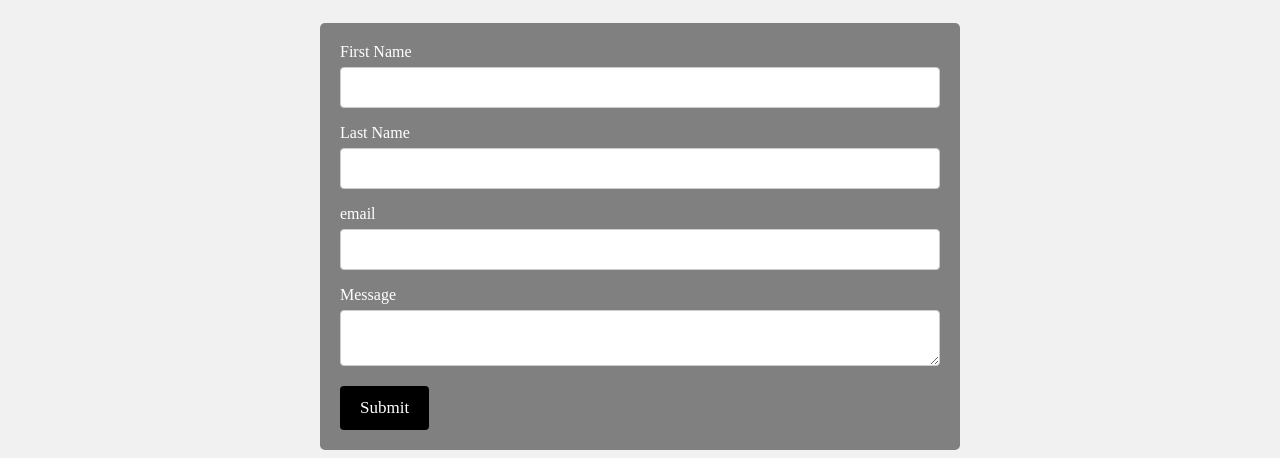
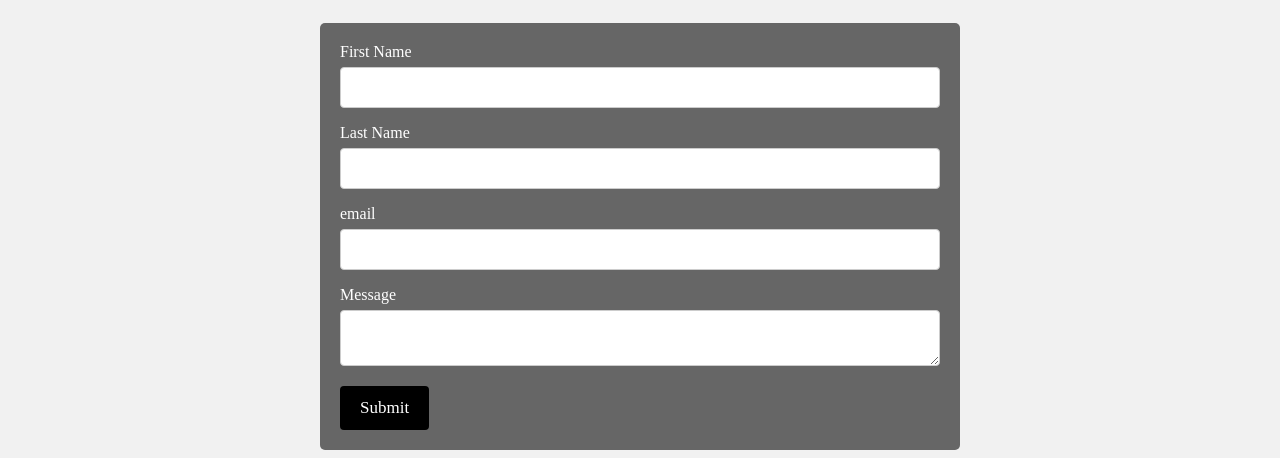
Before and after one commit to phillipsa1/islt_7361.github.io, a plain HTML site: page ISLT7355_webcontent/contact.html in a window 1280 px wide. Shown: the part 342-800 px from the top of the page. Drawn offline with nearby package versions, Linux system fonts and the light colour scheme; a web font is replaced by a local one.

Commit message:
Update style.css

```diff
--- a/ISLT7355_webcontent/style.css
+++ b/ISLT7355_webcontent/style.css
@@ -306,7 +306,7 @@ h4{
 /*********FORM**** */
 .contact_container {
   border-radius: 5px;
-  background-color:  #808080;
+  background-color:  #666666;
   color: white;
   font-family:'Ibarra Real Nova', serif;
   padding: 20px;
```
